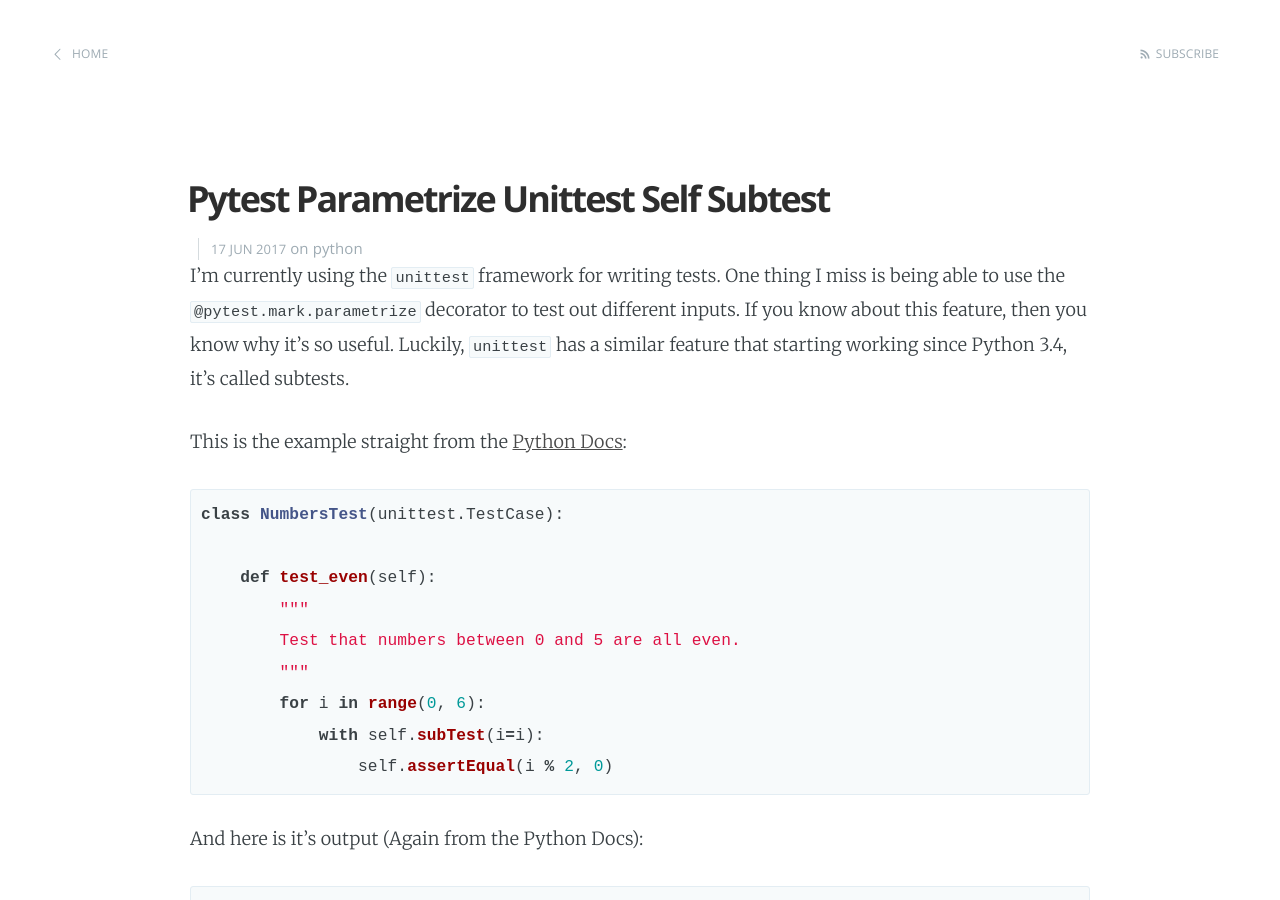
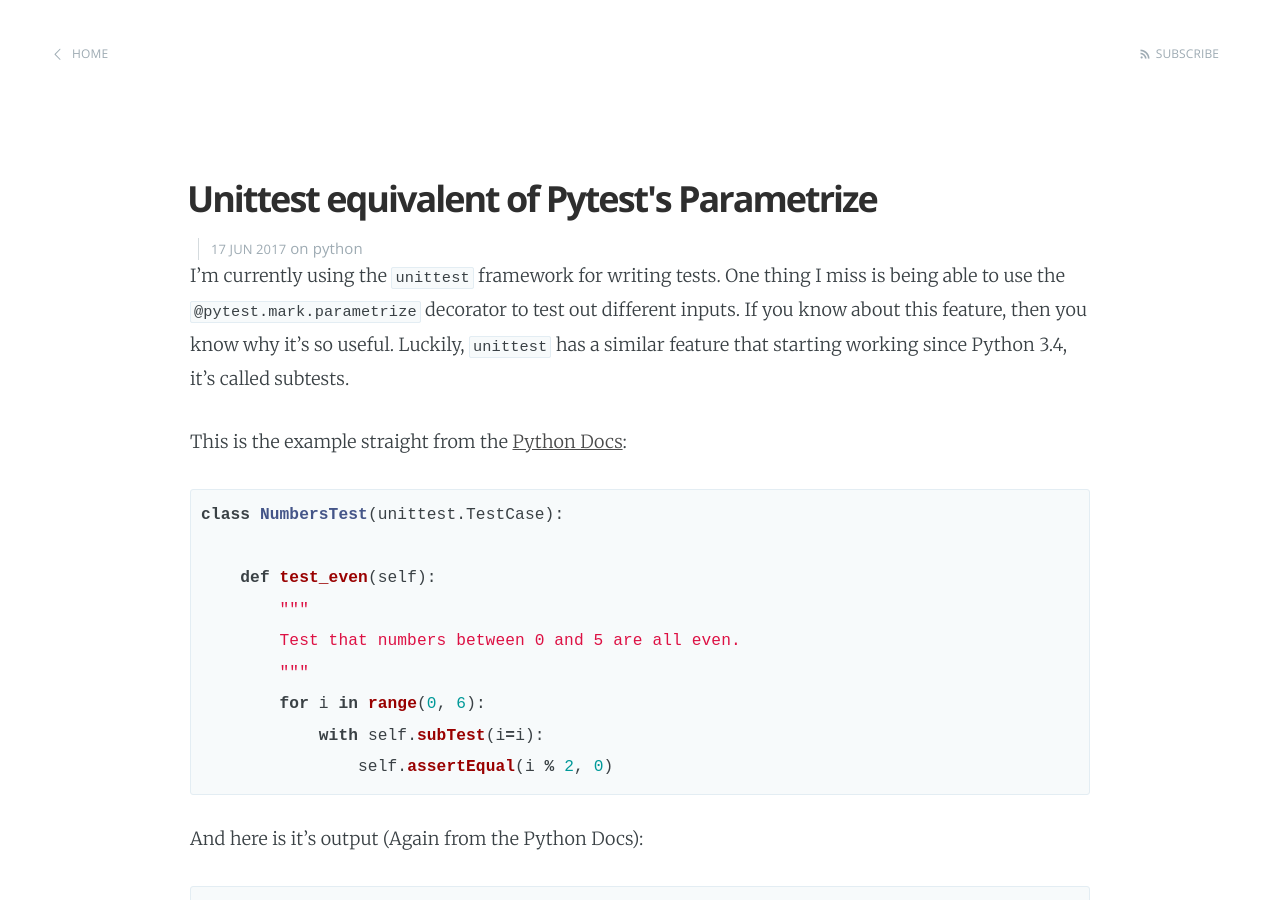
Before and after one commit to gopar/gopar.github.io, a Jekyll site: the page built from _posts/2017-06-17-unittest-equivalent-of-pytests-parametrize.md, in a window 1280 px wide and 900 px high. Built offline with Jekyll 4.4.1, drawn with Linux system fonts in a browser that asks for light colours.

Commit message:
Fix title

```diff
--- a/_posts/2017-06-17-pytest-parametrize-unittest-self-subtest.md
+++ b/_posts/2017-06-17-unittest-equivalent-of-pytests-parametrize.md
@@ -1,8 +1,8 @@
 ---
 layout: post
 date: 2017-06-17
-title: "Pytest Parametrize Unittest Self Subtest"
-permalink: pytest-parametrize-unittest-self-subtest
+title: "Unittest equivalent of Pytest's Parametrize"
+permalink: unittest-equivalent-of-pytests-parametrize
 categories: python
 ---
 
```
